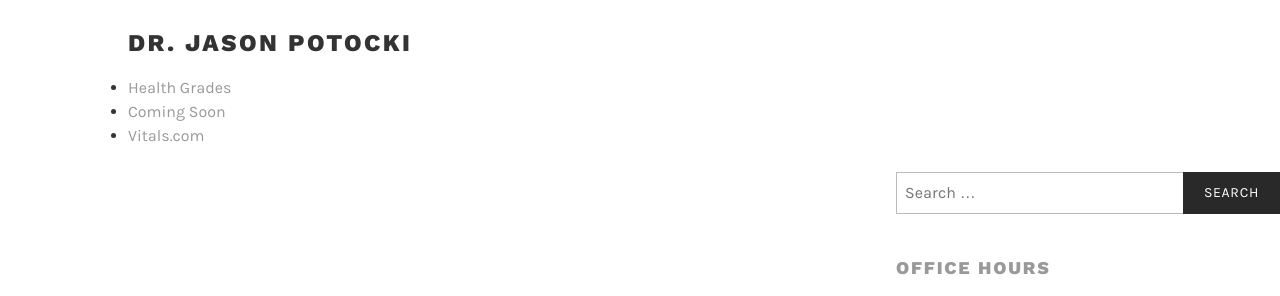
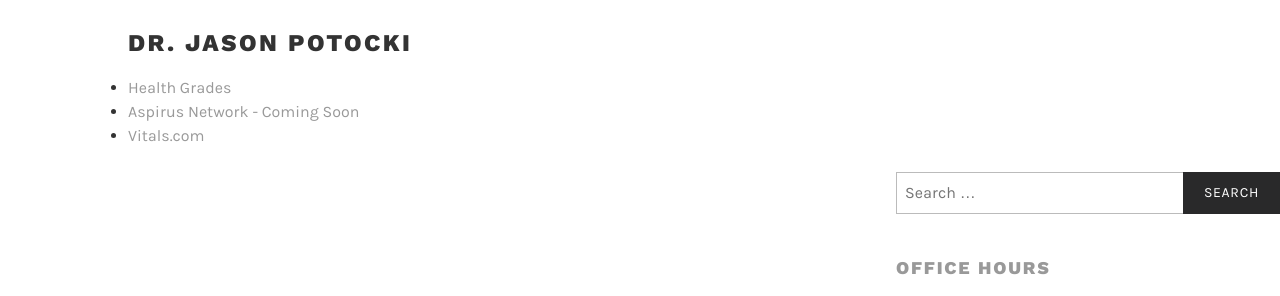
Before and after one commit to lfairchild/waypoint-spine, a Jekyll site: the page built from praise.html, in a window 1280 px wide and 900 px high, scrolled down 823 px. Shown: the part 158-454 px from the top of the window. Built offline with Jekyll 4.4.1, drawn with Linux system fonts in a browser that asks for light colours.

Commit message:
Update praise.html

```diff
--- a/praise.html
+++ b/praise.html
@@ -19,7 +19,7 @@ description: See what patients are saying about our providers.
 		<ul>
 			<h3>Dr. Jason Potocki</h3>
 			<li><a href="https://www.healthgrades.com/physician/dr-jason-potocki-xrvb5">Health Grades</li>
-			<li><a href="#">Coming Soon</li>
+			<li><a href="#">Aspirus Network - Coming Soon</li>
 			<li><a hred="https://www.vitals.com/doctors/Dr_Jason_Potocki.html">Vitals.com</li>
 
 		</ul>
```
